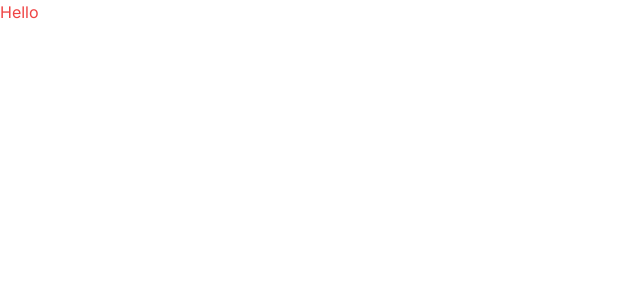
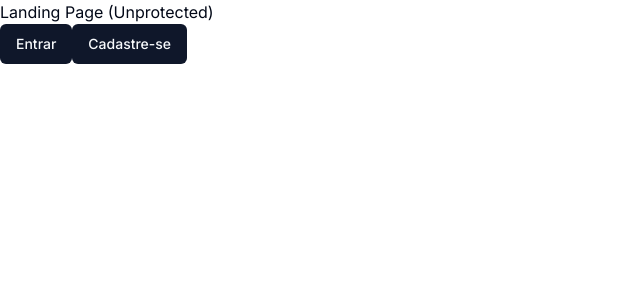
Before and after one commit to luizengdev/synara-ai, a Next.js app: page / in a window 1280 px wide. Shown: the top 300 px of the page, without its empty margins (0-640 px from the left). Built offline with nearby package versions, Linux system fonts and the light colour scheme.

Commit message:
feat: add landing page

```diff
--- /dev/null
+++ b/app/(landing)/page.tsx
@@ -0,0 +1,21 @@
+import { Button } from "@/components/ui/button";
+import Link from "next/link";
+import React from "react";
+
+const LandingPage = () => {
+  return (
+    <div>
+      Landing Page (Unprotected)
+      <div>
+        <Link href="/sign-in">
+          <Button>Entrar</Button>
+        </Link>
+        <Link href="/sign-up">
+          <Button>Cadastre-se</Button>
+        </Link>
+      </div>
+    </div>
+  );
+};
+
+export default LandingPage;
--- a/app/page.tsx
+++ /dev/null
@@ -1,9 +0,0 @@
-import { Button } from "@/components/ui/button";
-
-export default function Home() {
-  return (
-    <div>
-      <p className="text-red-500">Hello</p>
-    </div>
-  );
-}
```
